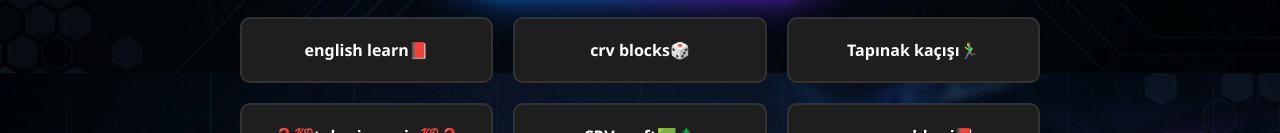
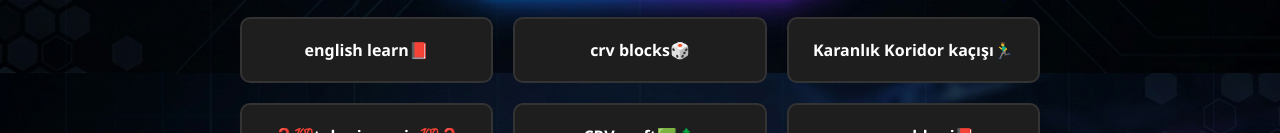
Before and after one commit to crvgames/anasayfa, a plain HTML site: page index.html in a window 1280 px wide. Shown: the part 727-860 px from the top of the page. Drawn offline with Linux system fonts and the light colour scheme.

Commit message:
Fix HTML formatting issues

```diff
--- a/index.html
+++ b/index.html
@@ -84,7 +84,7 @@
         <a href="https://crvgames.github.io/zaman/" class="btn">Zaman bükücü ⏱⏲</a>
         <a href="https://crvgames.github.io/englishlearn/" class="btn"> english learn📕</a>
         <a href="https://crvgames.github.io/blocks/" class="btn">crv blocks🎲</a>
-        <a href="https://crvgames.github.io/kacisi/" class="btn">Tapınak kaçışı🏃‍♂️</a>
+        <a href="https://crvgames.github.io/kacisi/" class="btn">Karanlık Koridor kaçışı🏃‍♂️</a>
         <a href="https://crvgames.github.io/tahmin/" class="btn">❓💯tahmin senin💯❓</a>
         <a href="https://crvgames.github.io/crv/" class="btn">CRV craft🟩🌲</a>
         <a href="https://crvgames.github.io/oyunrehberi/" class="btn">oyun rehberi📕</a>
```
